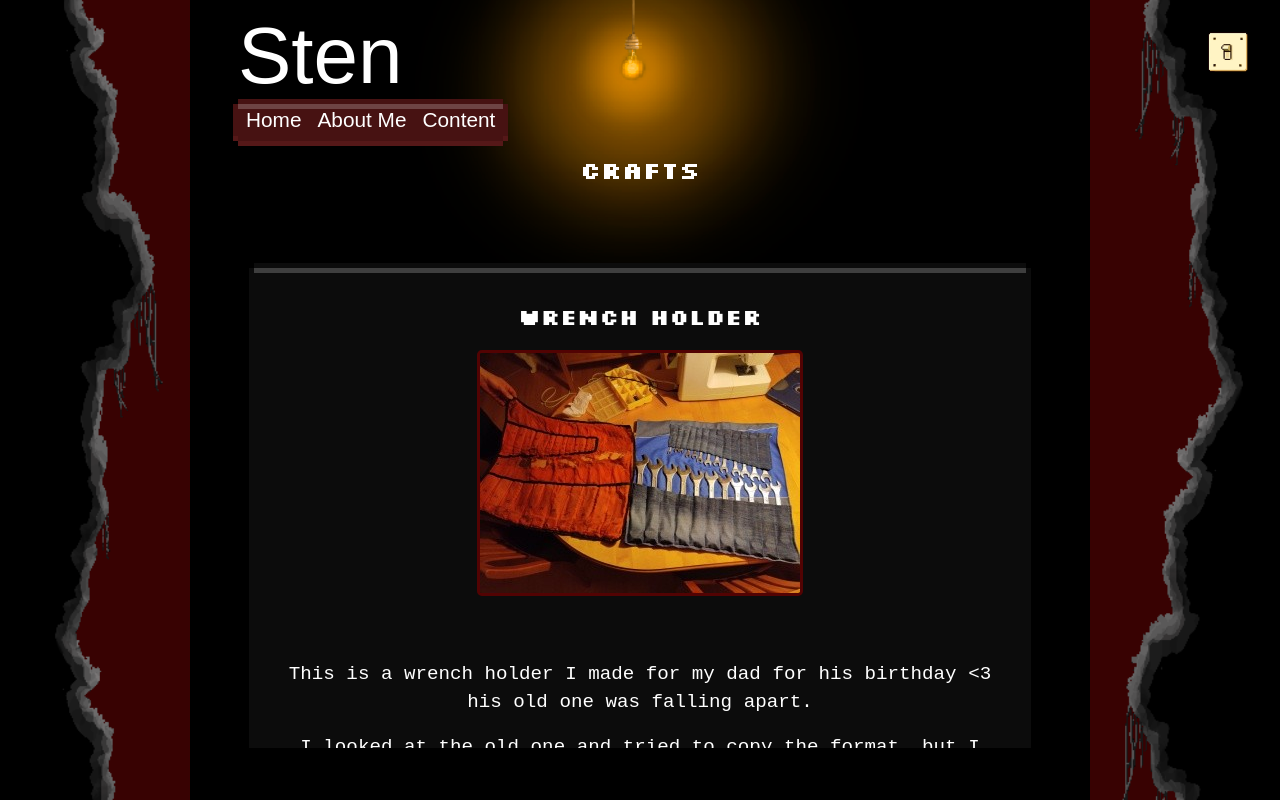
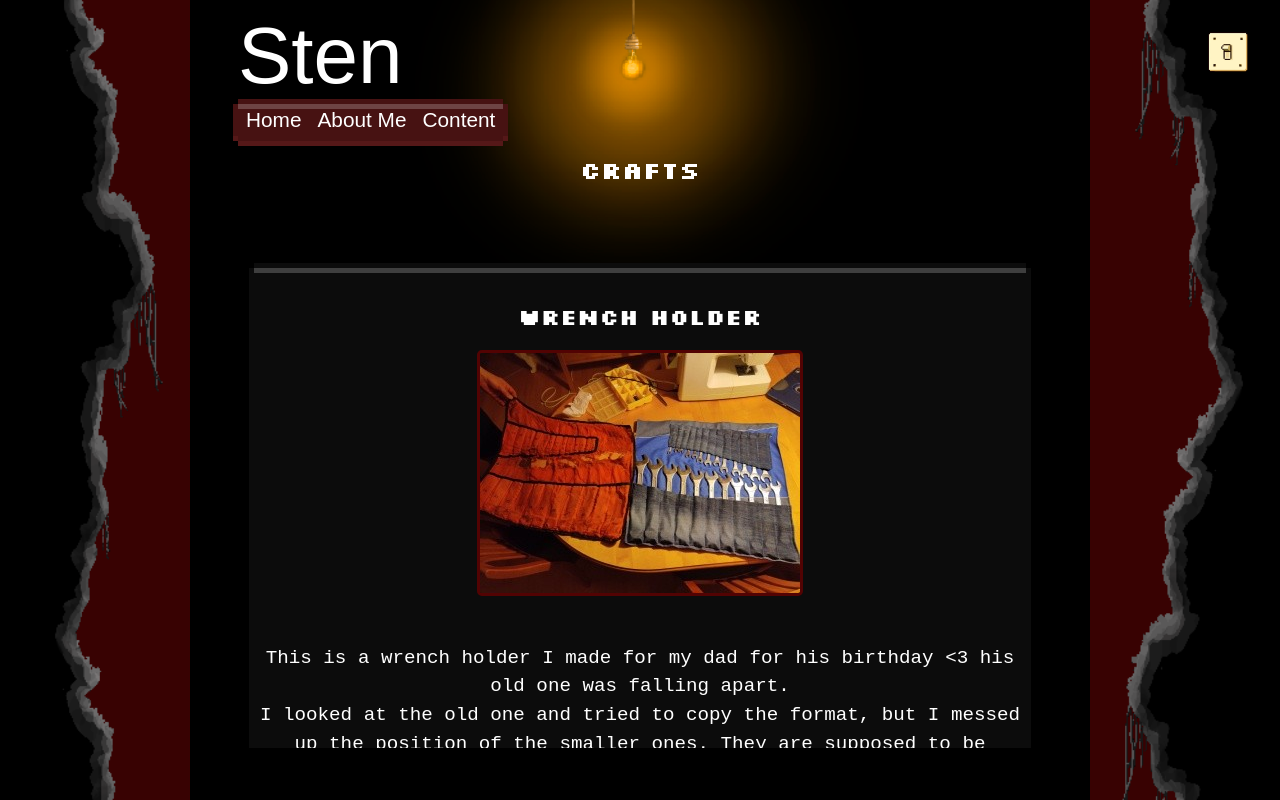
Before and after one commit to h-malm/sten, a Vue app in the folder website-app/: page /crafts in a window 1280 px wide. Built offline with nearby package versions, Linux system fonts and the light colour scheme; a web font is replaced by a local one.

Commit message:
Attempt to fix reload issue

```diff
--- a/website-app/src/router/index.js
+++ b/website-app/src/router/index.js
@@ -26,7 +26,7 @@ const routes = [
 ]
 
 const router = createRouter({
-  history: createWebHistory(),
+  history: createWebHistory(import.meta.env.BASE_URL),
   routes,
 })
 
--- a/website-app/src/views/Crafts.vue
+++ b/website-app/src/views/Crafts.vue
@@ -9,7 +9,7 @@
                         :src=" image ">
                     <div class="story lekton-regular">
                         <div v-for=" paragraph in formatText( item.text ) " :key=" paragraph ">
-                            <p style="margin: 1rem;">{{ paragraph }}</p>
+                            <p>{{ paragraph }}</p>
                         </div>
                     </div>
                 </div>
```
